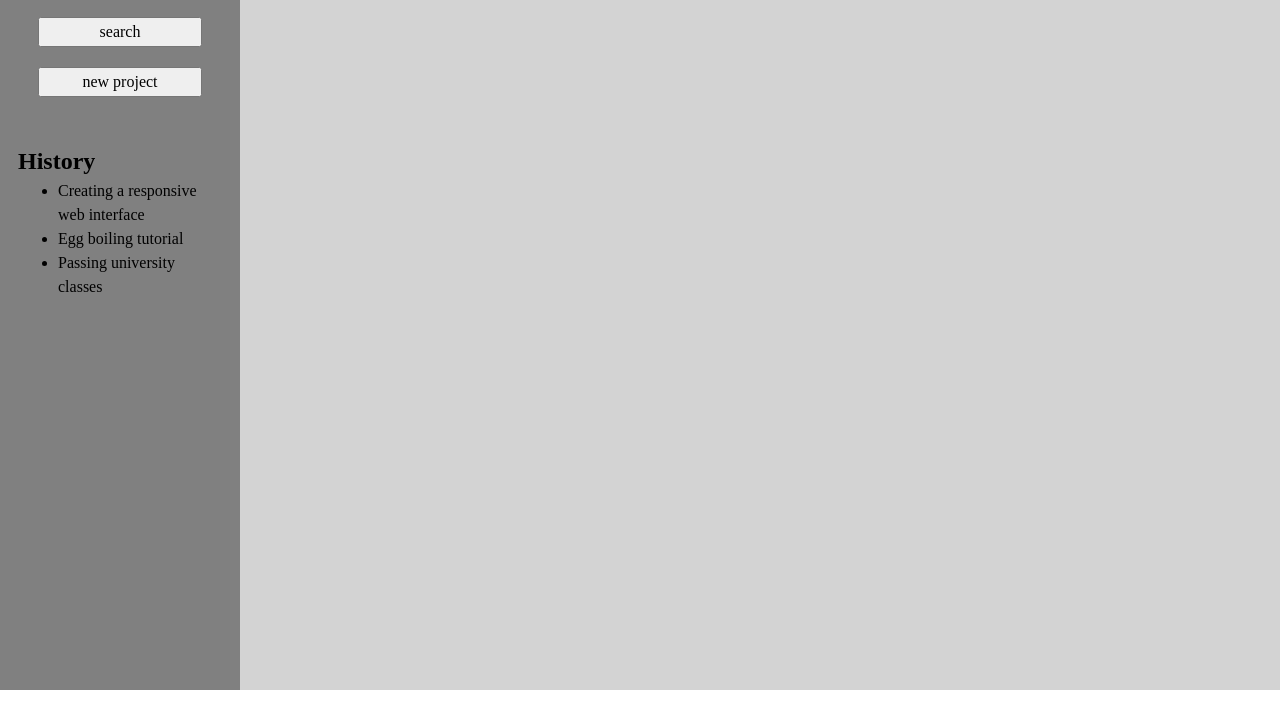
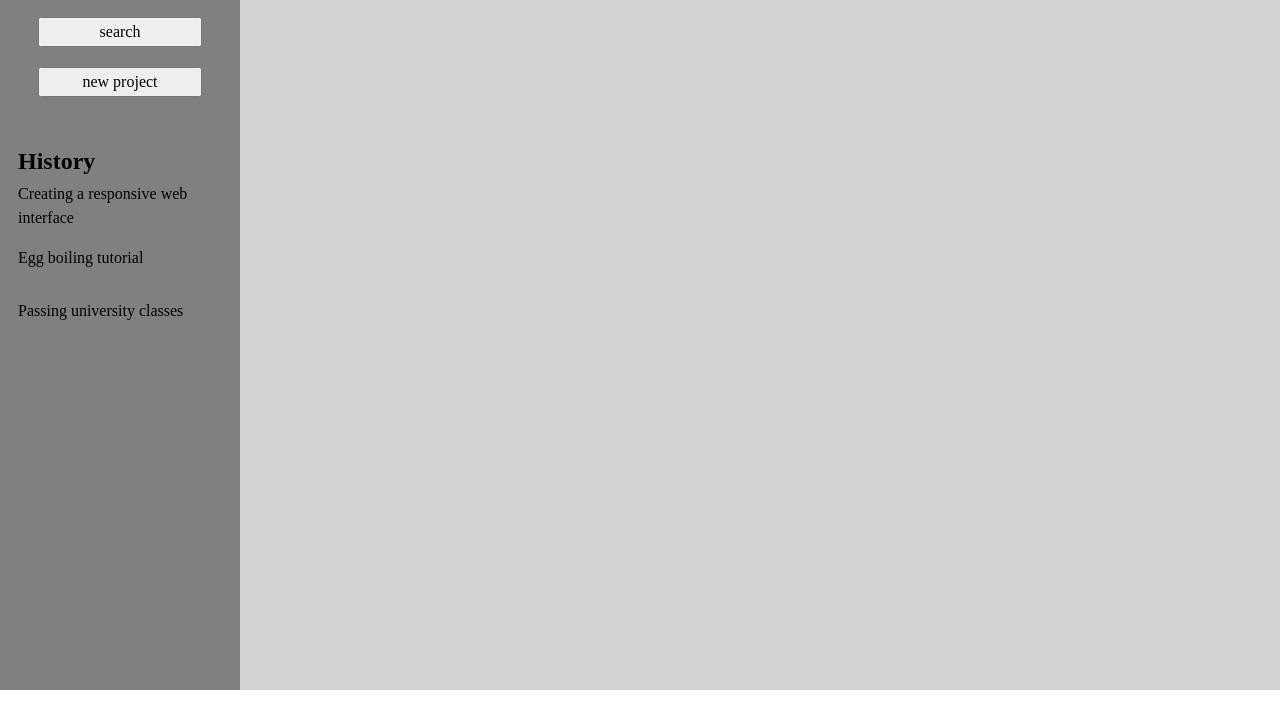
Before and after one commit to martynasmat/nsk-prak-1, a website: page index.html in a window 1280 px wide. Shown: the part 110-818 px from the top of the page. Drawn offline with Linux system fonts and the light colour scheme.

Commit message:
History list

```diff
--- a/index.html
+++ b/index.html
@@ -23,11 +23,11 @@
             </div>
             <div class="sidebar__history">
                 <h2>History</h2>
-                <ul>
-                    <li>Creating a responsive web interface</li>
-                    <li>Egg boiling tutorial</li>
-                    <li>Passing university classes</li>
-                </ul>
+                <div class="history-list">
+                    <a>Creating a responsive web interface</a>
+                    <a>Egg boiling tutorial</a>
+                    <a>Passing university classes</a>
+                </div>
             </div>
             <div class="sidebar__profile"></div>
         </section>
--- a/style.css
+++ b/style.css
@@ -88,6 +88,23 @@ h1, h2, h3, h4, h5, h6 {
     margin: 0 auto;
 }
 
+.sidebar__options > button {
+    cursor: pointer;
+}
+
+.history-list {
+    height: 100%;
+    display: grid;
+    grid-template-rows: repeat(auto-fill, minmax(50px, 1fr));
+    justify-items: start;
+    align-items: center;
+}
+
+.history-list > a:hover {
+    text-decoration: underline;
+    cursor: pointer;
+}
+
 /* Chat */
 
 .chat__wrapper {
```
